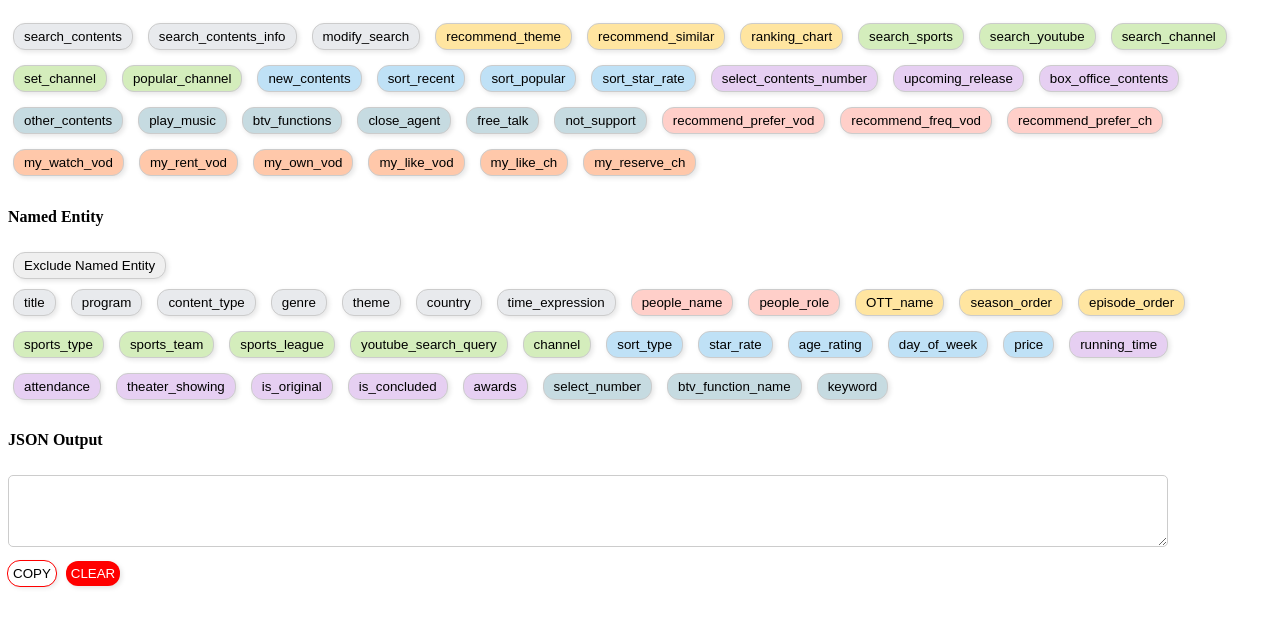
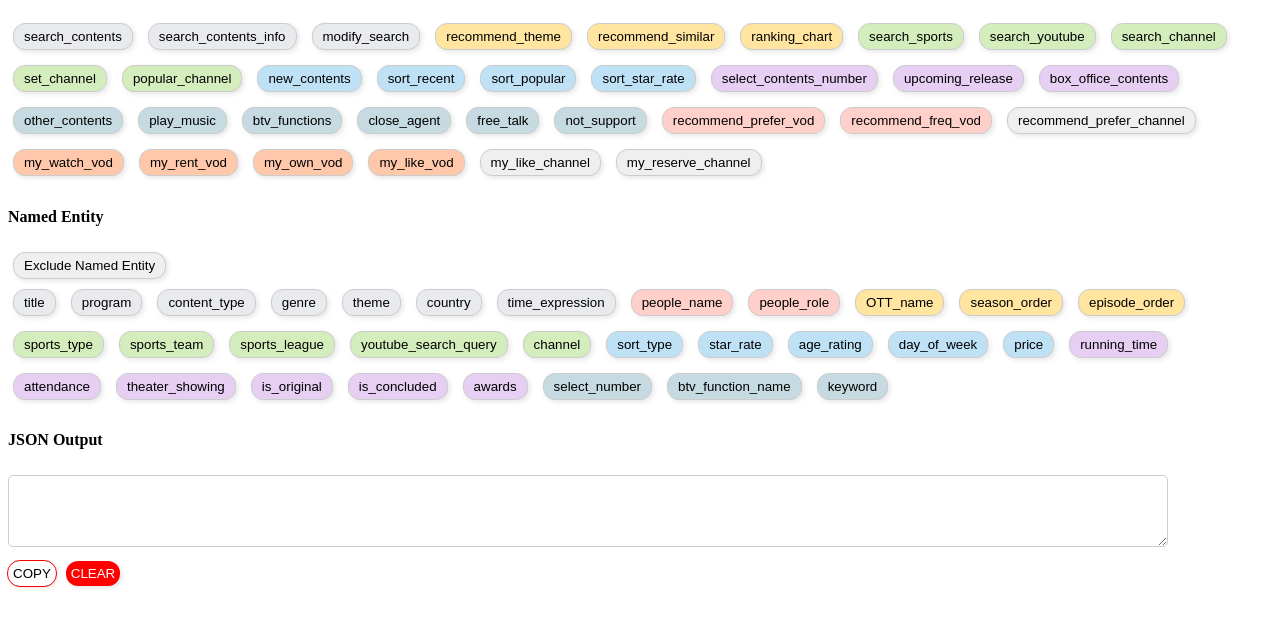
Before and after one commit to jinjingo/training_dt, a plain HTML site: page index.html in a window 1280 px wide. Shown: the part 83-710 px from the top of the page. Drawn offline with nearby package versions, Linux system fonts and the light colour scheme.

Commit message:
Update index.html

```diff
--- a/index.html
+++ b/index.html
@@ -66,15 +66,15 @@
         }
         #intent-buttons .btn.recommend_prefer_vod,
         #intent-buttons .btn.recommend_freq_vod,
-        #intent-buttons .btn.recommend_prefer_ch {
+        #intent-buttons .btn.recommend_prefer_channel {
             background-color: #ffcfc9;
         }
         #intent-buttons .btn.my_watch_vod,
         #intent-buttons .btn.my_rent_vod,
         #intent-buttons .btn.my_own_vod,
         #intent-buttons .btn.my_like_vod,
-        #intent-buttons .btn.my_like_ch,
-        #intent-buttons .btn.my_reserve_ch {
+        #intent-buttons .btn.my_like_channel,
+        #intent-buttons .btn.my_reserve_channel {
             background-color: #ffc8aa;
         }
 
@@ -292,13 +292,13 @@
 
         <button id="recommend_prefer_vod" class="btn recommend_prefer_vod" onclick="selectIntent('recommend_prefer_vod')">recommend_prefer_vod</button>
         <button id="recommend_freq_vod" class="btn recommend_freq_vod" onclick="selectIntent('recommend_freq_vod')">recommend_freq_vod</button>
-        <button id="recommend_prefer_ch" class="btn recommend_prefer_ch" onclick="selectIntent('recommend_prefer_ch')">recommend_prefer_ch</button>
+        <button id="recommend_prefer_channel" class="btn recommend_prefer_ch" onclick="selectIntent('recommend_prefer_ch')">recommend_prefer_channel</button>
         <button id="my_watch_vod" class="btn my_watch_vod" onclick="selectIntent('my_watch_vod')">my_watch_vod</button>
         <button id="my_rent_vod" class="btn my_rent_vod" onclick="selectIntent('my_rent_vod')">my_rent_vod</button>
         <button id="my_own_vod" class="btn my_own_vod" onclick="selectIntent('my_own_vod')">my_own_vod</button>
         <button id="my_like_vod" class="btn my_like_vod" onclick="selectIntent('my_like_vod')">my_like_vod</button>
-        <button id="my_like_ch" class="btn my_like_ch" onclick="selectIntent('my_like_ch')">my_like_ch</button>
-        <button id="my_reserve_ch" class="btn my_reserve_ch" onclick="selectIntent('my_reserve_ch')">my_reserve_ch</button>
+        <button id="my_like_channel" class="btn my_like_ch" onclick="selectIntent('my_like_ch')">my_like_channel</button>
+        <button id="my_reserve_channel" class="btn my_reserve_ch" onclick="selectIntent('my_reserve_ch')">my_reserve_channel</button>
     </div>
 
 
```
